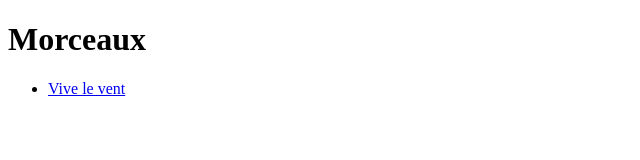
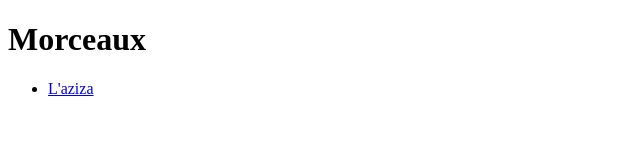
Before and after one commit to chorale-verdun/chorale-verdun.github.io, a plain HTML site: page index.html in a window 1280 px wide. Shown: the full height of the page, 0-640 px from the left. Drawn offline with Linux system fonts and the light colour scheme.

Commit message:
Update index.html

```diff
--- a/index.html
+++ b/index.html
@@ -6,7 +6,7 @@
 	<body>
 		<h1>Morceaux</h1>
 		<ul>
-			<li><a href="vive_le_vent2.html">Vive le vent</a></li>
+			<li><a href="aziza.html">L'aziza</a></li>
 		</ul>
 	</body>
 </html>
```
